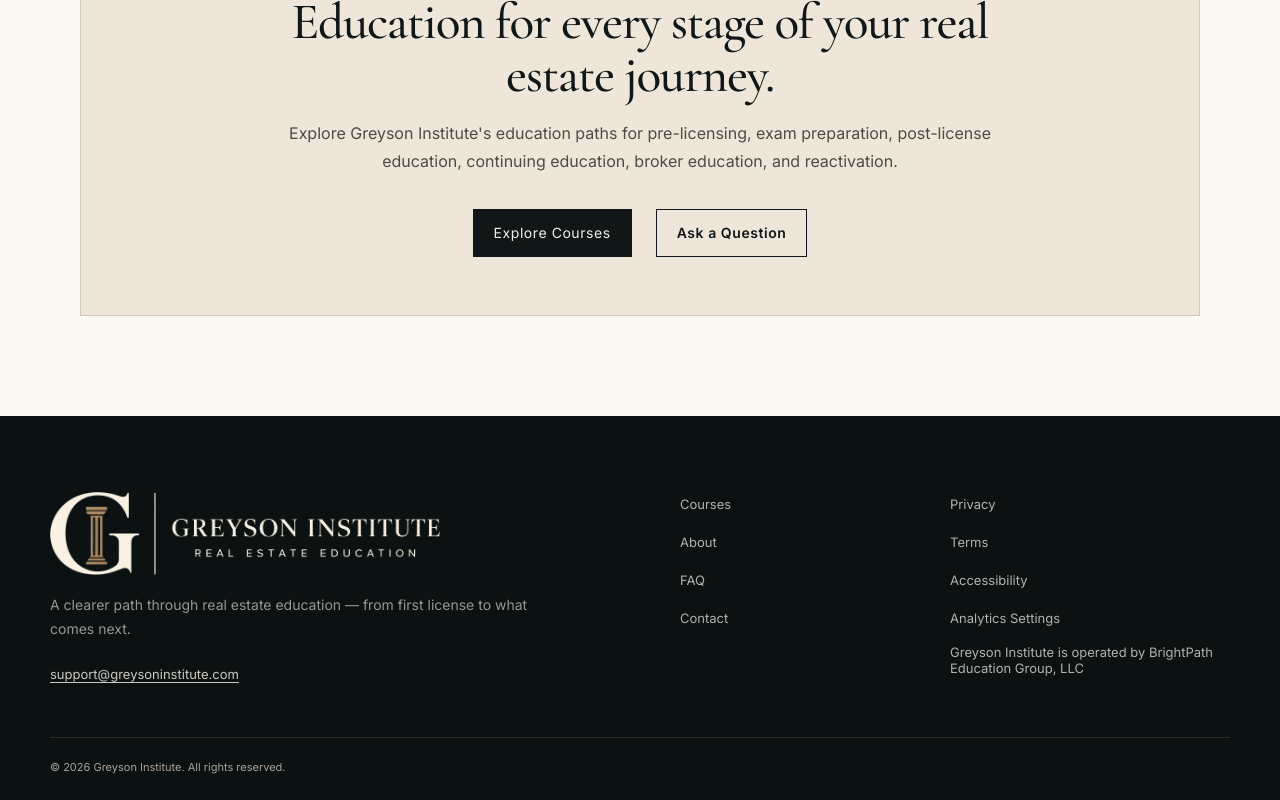
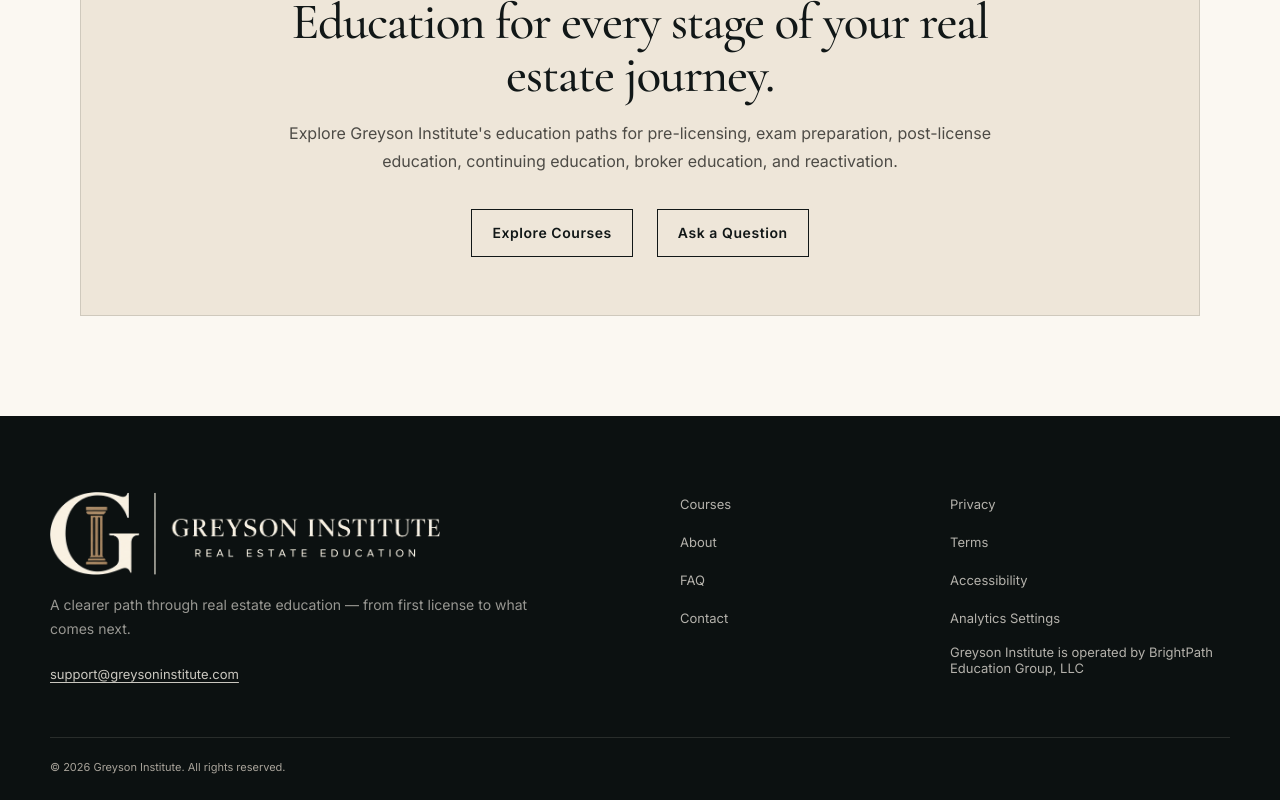
Before and after one commit to BrianLook/Greyson-Institute-Website, a Next.js app: page /guides in a window 1280 px wide. Shown: the part 3322-4122 px from the top of the page. Built offline with nearby package versions, Linux system fonts and the light colour scheme.

Commit message:
Make Guides CTA hover states consistent

```diff
--- a/app/guides/page.tsx
+++ b/app/guides/page.tsx
@@ -134,14 +134,6 @@ export default function GuidesPage() {
           }
 
           .guides-cta {
-            transition:
-              transform 0.2s ease,
-              background-color 0.2s ease,
-              color 0.2s ease,
-              box-shadow 0.2s ease;
-          }
-
-          .guides-cta--secondary {
             min-height: 48px;
             padding: 0 20px;
             border: 1px solid #111717;
@@ -154,6 +146,11 @@ export default function GuidesPage() {
             font-weight: 600;
             letter-spacing: 0.04em;
             text-align: center;
+            transition:
+              transform 0.2s ease,
+              background-color 0.2s ease,
+              color 0.2s ease,
+              box-shadow 0.2s ease;
           }
 
           @media (hover: hover) and (pointer: fine) {
@@ -175,17 +172,10 @@ export default function GuidesPage() {
             }
 
             .guides-cta:hover {
+              background: #111717;
+              color: #f5f0e7;
               transform: translateY(-3px);
               box-shadow: 0 12px 28px rgba(17, 23, 23, 0.12);
-            }
-
-            .guides-cta--primary:hover {
-              background: #1f2d30;
-            }
-
-            .guides-cta--secondary:hover {
-              background: #111717;
-              color: #f5f0e7;
             }
           }
 
@@ -553,17 +543,11 @@ export default function GuidesPage() {
               justifyContent: "center",
             }}
           >
-            <Link
-              className="button guides-cta guides-cta--primary"
-              href="/courses"
-            >
+            <Link className="guides-cta" href="/courses">
               Explore Courses
             </Link>
 
-            <Link
-              className="guides-cta guides-cta--secondary"
-              href="/contact"
-            >
+            <Link className="guides-cta" href="/contact">
               Ask a Question
             </Link>
           </div>
```
